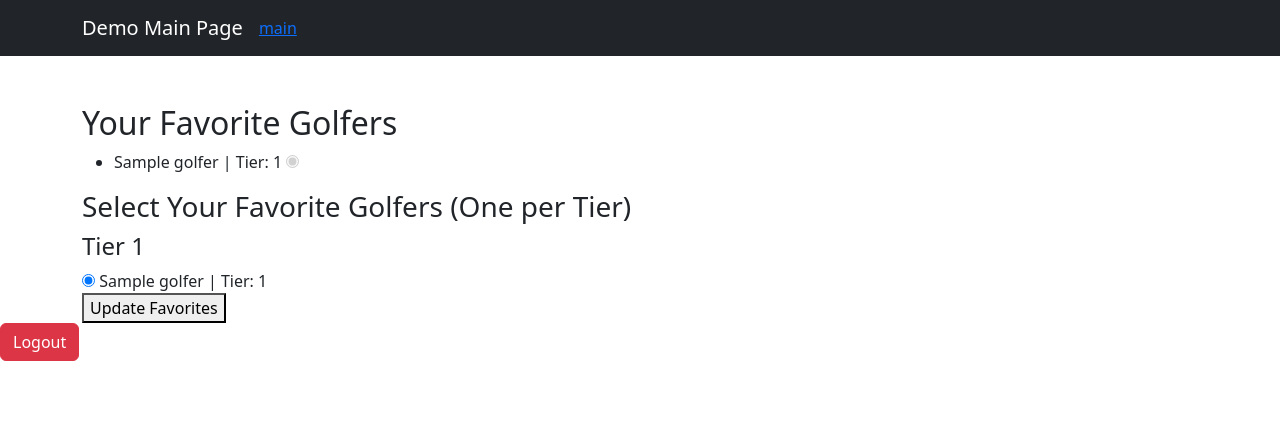
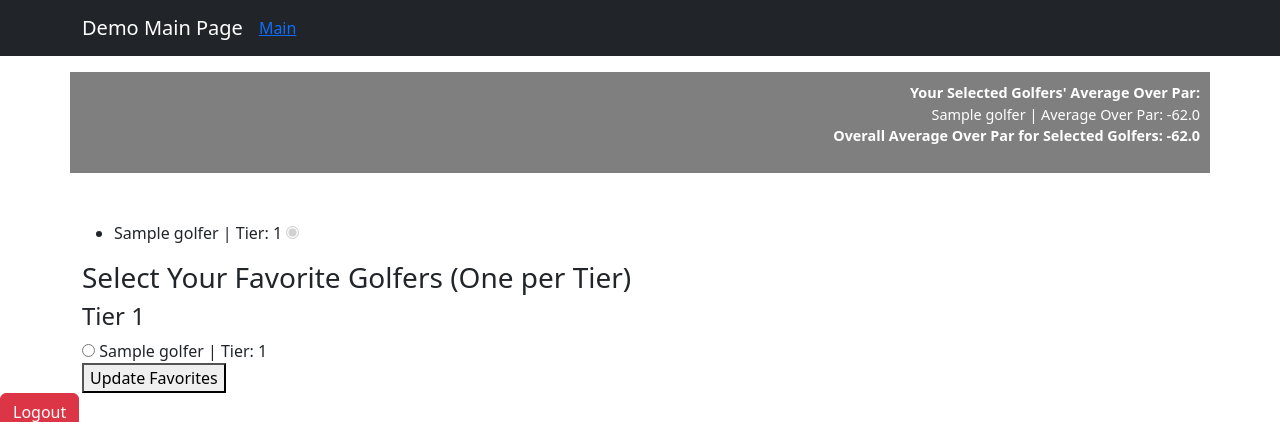
Before and after one commit to oboyle3/Baker_Golf, a Django app: page /test/ in a window 1280 px wide. Shown: the top 422 px of the page. Run offline with Django 5.2, Linux system fonts and the light colour scheme; a user stored in the database is signed in; tables that the repository leaves empty hold one stand-in row (values such as "Sample post").

Commit message:
new page

```diff
--- a/myapp/models.py
+++ b/myapp/models.py
@@ -64,6 +64,38 @@
 
 
 
+# class Golfer(models.Model):
+#     name = models.CharField(max_length=100)
+#     day_1_score = models.IntegerField()
+#     day_2_score = models.IntegerField()
+#     day_3_score = models.IntegerField()
+#     day_4_score = models.IntegerField()
+#     average_scores_dayoverday = models.FloatField(null=True, blank=True)
+#     tier = models.IntegerField()
+
+#     def __str__(self):
+#         return self.name
+
+#     # def calculate_average(self):
+#     #     # Collect all the scores into a list
+#     #     scores = [self.day_1_score, self.day_2_score, self.day_3_score, self.day_4_score]
+
+#     #     # Filter out the None values and calculate the average
+#     #     valid_scores = [score for score in scores if score is not None]
+#     #     if valid_scores:
+#     #         # If there are valid scores, calculate the average
+#     #         return sum(valid_scores) / len(valid_scores)
+#     #     else:
+#     #         # If there are no valid scores, return None
+#     #         return None
+
+#     # def save(self, *args, **kwargs):
+#     #     # Automatically calculate the average when saving the golfer
+#     #     self.average_scores_dayoverday = self.calculate_average()
+#     #     super().save(*args, **kwargs)
+
+#     class Meta:
+#         db_table = "all_golfers"
 class Golfer(models.Model):
     name = models.CharField(max_length=100)
     day_1_score = models.IntegerField()
@@ -76,23 +108,21 @@
     def __str__(self):
         return self.name
 
-    # def calculate_average(self):
-    #     # Collect all the scores into a list
-    #     scores = [self.day_1_score, self.day_2_score, self.day_3_score, self.day_4_score]
+    def calculate_average_over_par(self):
+        # Assuming par is 72 for each round
+        par = 72
 
-    #     # Filter out the None values and calculate the average
-    #     valid_scores = [score for score in scores if score is not None]
-    #     if valid_scores:
-    #         # If there are valid scores, calculate the average
-    #         return sum(valid_scores) / len(valid_scores)
-    #     else:
-    #         # If there are no valid scores, return None
-    #         return None
+        # Get the scores for each day
+        scores = [self.day_1_score, self.day_2_score, self.day_3_score, self.day_4_score]
 
-    # def save(self, *args, **kwargs):
-    #     # Automatically calculate the average when saving the golfer
-    #     self.average_scores_dayoverday = self.calculate_average()
-    #     super().save(*args, **kwargs)
+        # Calculate over par for each score
+        over_par_scores = [score - par for score in scores if score is not None]
+
+        # Calculate the average over par
+        if over_par_scores:
+            return sum(over_par_scores) / len(over_par_scores)
+        else:
+            return None
 
     class Meta:
         db_table = "all_golfers"
--- a/myapp/templates/cars.html
+++ b/myapp/templates/cars.html
@@ -10,7 +10,7 @@
     <!-- Navigation Menu -->
     <nav class="navbar navbar-expand-lg navbar-dark bg-dark">
         <div class="container">
-            <a class="navbar-brand" href="#">Demo Main Page</a>
+            <a class="navbar-brand" href="#">Baker Street</a>
             <button class="navbar-toggler" type="button" data-bs-toggle="collapse" data-bs-target="#navbarNav">
                 <span class="navbar-toggler-icon"></span>
             </button>
@@ -26,7 +26,7 @@
     </nav>
 
     <div class="container mt-5">
-        <h1>Welcome to the Baker Street</h1>
+
 
         <!-- User Info Section -->
         {% if user.is_authenticated %}
@@ -41,6 +41,7 @@
                 <p>You are not logged in.</p>
             </div>
         {% endif %}
+
 
 
         <!-- Golfers Table Section -->
--- a/myapp/templates/test.html
+++ b/myapp/templates/test.html
@@ -1,4 +1,3 @@
-
 <!DOCTYPE html>
 <html lang="en">
 <head>
@@ -6,6 +5,17 @@
     <meta name="viewport" content="width=device-width, initial-scale=1.0">
     <title>Car List</title>
     <link rel="stylesheet" href="https://cdn.jsdelivr.net/npm/bootstrap@5.3.0/dist/css/bootstrap.min.css">
+    <style>
+        /* Custom styling for the top section display */
+        .golfers-summary {
+            font-size: 0.9rem; /* Slightly smaller text */
+            text-align: right; /* Align to the right */
+            color: #fff; /* White text color */
+            margin-top: 15px;
+            padding: 10px;
+            background-color: rgba(0, 0, 0, 0.5); /* Dark background for contrast */
+        }
+    </style>
 </head>
 <body>
     <!-- Navigation Menu -->
@@ -17,22 +27,54 @@
             </button>
             <div class="collapse navbar-collapse" id="navbarNav">
                 <ul class="navbar-nav">
-                    <!-- You can add more menu items here if needed -->
-                    <!-- <a href="{% url 'update_favorites' %}">Change Selection  </a> -->
-                    <a href="{% url 'cars' %}">main</a>
-
+                    <a href="{% url 'cars' %}">Main</a>
                 </ul>
             </div>
         </div>
     </nav>
 
+    <!-- Golfers Summary in the Top Section -->
+    <div class="container mt-3 golfers-summary">
+        <p>
+            <strong>Your Selected Golfers' Average Over Par:</strong><br>
+            {% for item in golfers_with_avg_over_par %}
+                {{ item.golfer.name }} | Average Over Par:
+                {% if item.avg_over_par %}
+                    {{ item.avg_over_par }}
+                {% else %}
+                    No scores available
+                {% endif %}
+                <br>
+            {% endfor %}
+            <strong>Overall Average Over Par for Selected Golfers: {{ overall_avg_over_par }}</strong>
+        </p>
+    </div>
+
     <div class="container mt-5">
+        {% block content %}
+        <!-- <h2>Your Favorite Golfers</h2>
 
+        <p>Here are your selected golfers with their average over par:</p>
 
-        {% block content %}
-    <h2>Your Favorite Golfers</h2>
+        <ul>
+            {% for item in golfers_with_avg_over_par %}
+                <li>
+                    {{ item.golfer.name }} | Average Over Par:
+                    {% if item.avg_over_par %}
+                        {{ item.avg_over_par }}
+                    {% else %}
+                        No scores available
+                    {% endif %}
+                </li>
+            {% endfor %}
+        </ul>
 
-    <!-- Display current favorite golfers -->
+        {% if overall_avg_over_par %}
+            <h3>Overall Average Over Par for Selected Golfers: {{ overall_avg_over_par }}</h3>
+        {% else %}
+            <h3>No valid golfers selected or no scores available.</h3>
+        {% endif %} -->
+
         <ul>
             {% for entry in favorites %}
                 <li>
@@ -40,7 +82,7 @@
                     <input type="radio" name="tier_{{ entry.golfer.tier }}" value="{{ entry.golfer.id }}" checked disabled>
                 </li>
             {% empty %}
-            <li>You havent picked any favorite golfers yet.</li>
+                <li>You haven't picked any favorite golfers yet.</li>
             {% endfor %}
         </ul>
 
--- a/myapp/views.py
+++ b/myapp/views.py
@@ -98,6 +98,91 @@
 #     }
 
 #     return render(request, 'test.html', context)
+# @login_required
+# def test_view(request):
+#     # Get all golfers and group them by tier
+#     golfers = Golfer.objects.all()
+#     golfers_by_tier = golfers.order_by('tier')  # Order golfers by tier
+#     golfers_by_tier = [
+#         (tier, golfers.filter(tier=tier)) for tier in golfers.values_list('tier', flat=True).distinct()
+#     ]
+
+#     # Get the current favorite golfers for the user
+#     current_favorites = AllUsersFavoriteGolfers.objects.filter(user=request.user)
+#     selected_golfers = [entry.golfer.id for entry in current_favorites]
+
+#     # Handle form submission to update favorites
+#     if request.method == 'POST':
+#         # Get selected golfers from the form (one per tier)
+#         selected_golfers_from_form = {
+#             key.split('_')[1]: value
+#             for key, value in request.POST.items()
+#             if key.startswith('tier_')
+#         }
+
+#         # Remove all current favorite golfers for the user
+#         AllUsersFavoriteGolfers.objects.filter(user=request.user).delete()
+
+#         # Add the new selected golfers to the user's favorites
+#         for tier, golfer_id in selected_golfers_from_form.items():
+#             golfer = Golfer.objects.get(id=golfer_id)
+#             AllUsersFavoriteGolfers.objects.create(user=request.user, golfer=golfer)
+
+#         return redirect('cars')  # Redirect to refresh the page with the updated favorites
+
+#     context = {
+#         'favorites': current_favorites,
+#         'golfers_by_tier': golfers_by_tier,
+#         'selected_golfers': selected_golfers,
+#     }
+
+#     return render(request, 'test.html', context)
+# @login_required
+# def test_view(request):
+#     # Get all golfers and group them by tier
+#     golfers = Golfer.objects.all()
+#     golfers_by_tier = golfers.order_by('tier')  # Order golfers by tier
+#     golfers_by_tier = [
+#         (tier, golfers.filter(tier=tier)) for tier in golfers.values_list('tier', flat=True).distinct()
+#     ]
+
+#     # Get the current favorite golfers for the user
+#     current_favorites = AllUsersFavoriteGolfers.objects.filter(user=request.user)
+#     selected_golfers = [entry.golfer for entry in current_favorites]
+
+#     # Handle form submission to update favorites
+#     if request.method == 'POST':
+#         # Get selected golfers from the form (one per tier)
+#         selected_golfers_from_form = {
+#             key.split('_')[1]: value
+#             for key, value in request.POST.items()
+#             if key.startswith('tier_')
+#         }
+
+#         # Remove all current favorite golfers for the user
+#         AllUsersFavoriteGolfers.objects.filter(user=request.user).delete()
+
+#         # Add the new selected golfers to the user's favorites
+#         for tier, golfer_id in selected_golfers_from_form.items():
+#             golfer = Golfer.objects.get(id=golfer_id)
+#             AllUsersFavoriteGolfers.objects.create(user=request.user, golfer=golfer)
+
+#         # Redirect to the cars page after updating
+#         return redirect('cars')
+
+#     # Add average over par calculation for selected golfers
+#     golfers_with_avg_over_par = [
+#         {'golfer': golfer, 'avg_over_par': golfer.calculate_average_over_par()} for golfer in selected_golfers
+#     ]
+
+#     context = {
+#         'favorites': current_favorites,
+#         'golfers_by_tier': golfers_by_tier,
+#         'selected_golfers': selected_golfers,
+#         'golfers_with_avg_over_par': golfers_with_avg_over_par,  # Pass the calculated averages
+#     }
+
+#     return render(request, 'test.html', context)
 @login_required
 def test_view(request):
     # Get all golfers and group them by tier
@@ -109,7 +194,7 @@
 
     # Get the current favorite golfers for the user
     current_favorites = AllUsersFavoriteGolfers.objects.filter(user=request.user)
-    selected_golfers = [entry.golfer.id for entry in current_favorites]
+    selected_golfers = [entry.golfer for entry in current_favorites]
 
     # Handle form submission to update favorites
     if request.method == 'POST':
@@ -128,12 +213,26 @@
             golfer = Golfer.objects.get(id=golfer_id)
             AllUsersFavoriteGolfers.objects.create(user=request.user, golfer=golfer)
 
-        return redirect('cars')  # Redirect to refresh the page with the updated favorites
+        # Redirect to the cars page after updating
+        return redirect('cars')
+
+    # Add average over par calculation for selected golfers
+    golfers_with_avg_over_par = [
+        {'golfer': golfer, 'avg_over_par': golfer.calculate_average_over_par()} for golfer in selected_golfers
+    ]
+
+    # Calculate the overall average over par for the selected golfers
+    valid_averages = [item['avg_over_par'] for item in golfers_with_avg_over_par if item['avg_over_par'] is not None]
+    overall_avg_over_par = None
+    if valid_averages:
+        overall_avg_over_par = sum(valid_averages) / len(valid_averages)
 
     context = {
         'favorites': current_favorites,
         'golfers_by_tier': golfers_by_tier,
         'selected_golfers': selected_golfers,
+        'golfers_with_avg_over_par': golfers_with_avg_over_par,
+        'overall_avg_over_par': overall_avg_over_par,  # Pass the overall average over par
     }
 
     return render(request, 'test.html', context)
```
Lines whose indentation alone changed are shown as unchanged.
